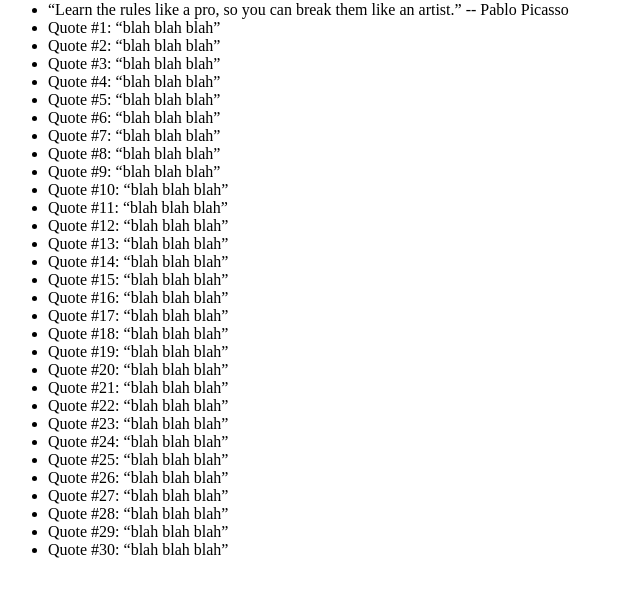
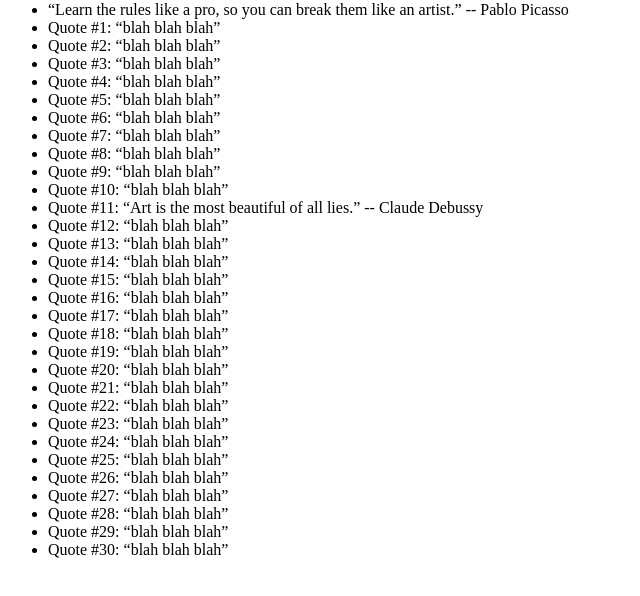
Before and after one commit to nonZero/meetx2020quotes, a plain HTML site: page index.html in a window 1280 px wide. Shown: the part 80-676 px from the top of the page, without its empty margins (0-640 px from the left). Drawn offline with Linux system fonts and the light colour scheme.

Commit message:
julians version

```diff
--- a/index.html
+++ b/index.html
@@ -55,7 +55,8 @@
         </li>
         <li>
             Quote #11:
-            <q>blah blah blah</q>
+            <q>Art is the most beautiful of all lies.</q>
+            -- Claude Debussy
         </li>
         <li>
             Quote #12:
```
